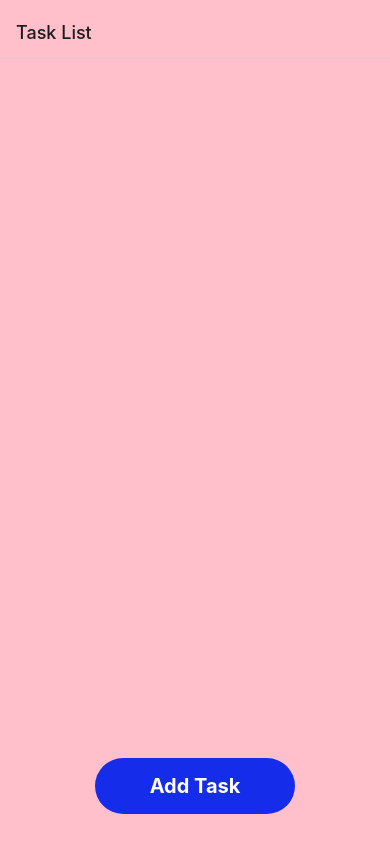
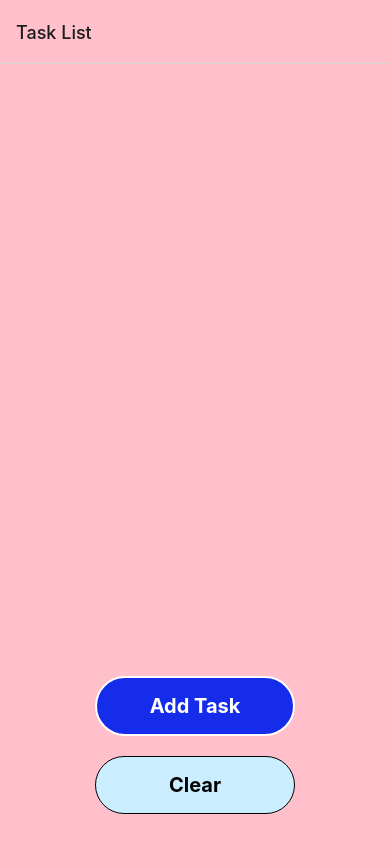
Before and after one commit to vika-mesheryakova99/TaskListApp, a React Native app: screen /Home in a window 390 px wide. Built offline with nearby package versions, Linux system fonts and the light colour scheme.

Commit message:
changed useEffect() to useFocusEffect() hook

```diff
--- a/components/CustomButton.tsx
+++ b/components/PrimaryButton.tsx
@@ -17,6 +17,8 @@ const styles = StyleSheet.create({
         borderRadius: 30,
         minWidth: 200,
         alignItems: 'center',
+        borderColor: 'white',
+        borderWidth: 2,
       },
       buttonText: {
         color: '#FFFFFF',
--- /dev/null
+++ b/components/SecondaryButton.tsx
@@ -0,0 +1,30 @@
+import { StyleSheet, Text, TouchableOpacity } from "react-native";
+
+
+const CustomButton = ({text, onPress}) => {
+    return (
+        <TouchableOpacity onPress={onPress} style={styles.button}>
+          <Text style={styles.buttonText}>{text}</Text>
+        </TouchableOpacity>
+    );
+};
+
+const styles = StyleSheet.create({
+    button: {
+        backgroundColor: '#CAEDFF',
+        padding: 16,
+        margin: 10,
+        borderRadius: 30,
+        minWidth: 200,
+        alignItems: 'center',
+        borderColor: 'black',
+        borderWidth: 1,
+      },
+      buttonText: {
+        color: '#000000',
+        fontSize: 20,
+        fontWeight: 'bold'
+      },
+});
+
+  export default CustomButton;
--- a/screens/AddTaskScreen.tsx
+++ b/screens/AddTaskScreen.tsx
@@ -1,6 +1,6 @@
 import React, { useState } from 'react';
 import { View, TextInput, StyleSheet, Text } from 'react-native';
-import CustomButton from '../components/CustomButton';
+import CustomButton from '../components/PrimaryButton';
 import AsyncStorage from '@react-native-async-storage/async-storage';
 
 // functional component for screen
@@ -28,7 +28,6 @@ const AddTaskScreen = ({ navigation }) => {
 
     //TODO: change 'key' to unique integer value
     await AsyncStorage.setItem(inputText, inputText);
-
     navigation.navigate('Home');
   }
 
--- a/screens/HomeScreen.tsx
+++ b/screens/HomeScreen.tsx
@@ -1,6 +1,8 @@
-import React, {useState, useEffect} from 'react';
+import React, {useState, useCallback} from 'react';
 import { StyleSheet, View, Text, FlatList } from 'react-native';
-import CustomButton from '../components/CustomButton';
+import { useFocusEffect } from '@react-navigation/native';
+import PrimaryButton from '../components/PrimaryButton';
+import SecondaryButton from '../components/SecondaryButton';
 import AsyncStorage from '@react-native-async-storage/async-storage';
 
 // functional component for screen
@@ -8,20 +10,19 @@ const HomeScreen = ({ navigation }) => {
 
   const [tasks, setTasks] = useState([]);
 
-  useEffect(() => {
-    console.log('<<< Home screen before loading >>>');
-    fetchDataFromAsyncStorage();
-  }, []); //TODO: check re-rendering every second
+  // refresh data when screen gains focus
+  useFocusEffect(
+    useCallback(() => {
+      fetchDataFromAsyncStorage();
+    }, [])
+  );
 
   // read from AsyncStorage db
   const fetchDataFromAsyncStorage = async () => {
-    console.info('********');
     try {
-      //await AsyncStorage.clear();
       //console.log(await AsyncStorage.getAllKeys());
       const storedData = await AsyncStorage.getAllKeys();
       if (storedData !== null) {
-        //const parsedTodos = JSON.parse(storedData);
         console.info(storedData);
         setTasks(storedData);
       }
@@ -44,10 +45,15 @@ const HomeScreen = ({ navigation }) => {
   // *********** event handlers ***********
   // **************************************
 
-  // button tap handler
-  const handleButtonPress = async () => {
+  // add new task button handler
+  const handleAddNewTask = async () => {
+    console.log('>>> navigate Add Task screen');
+    navigation.navigate('AddTask');
+  }
 
-    console.log('>>> navigate Add Task screen');
+  // clear all tasks from AsyncStorage
+  const handleClearAllTasks = async () => {
+    await AsyncStorage.clear();
     navigation.navigate('AddTask');
   }
 
@@ -59,7 +65,8 @@ const HomeScreen = ({ navigation }) => {
         renderItem={({ item }) => <RenderTaskItem  item={item} /> }
         keyExtractor={(item, index) => index.toString()}
       />
-      <CustomButton text='Add Task' onPress={handleButtonPress} />
+      <PrimaryButton text='Add Task' onPress={handleAddNewTask} />
+      <SecondaryButton text='Clear' onPress={handleClearAllTasks} />
     </View>
   );
 };
```
